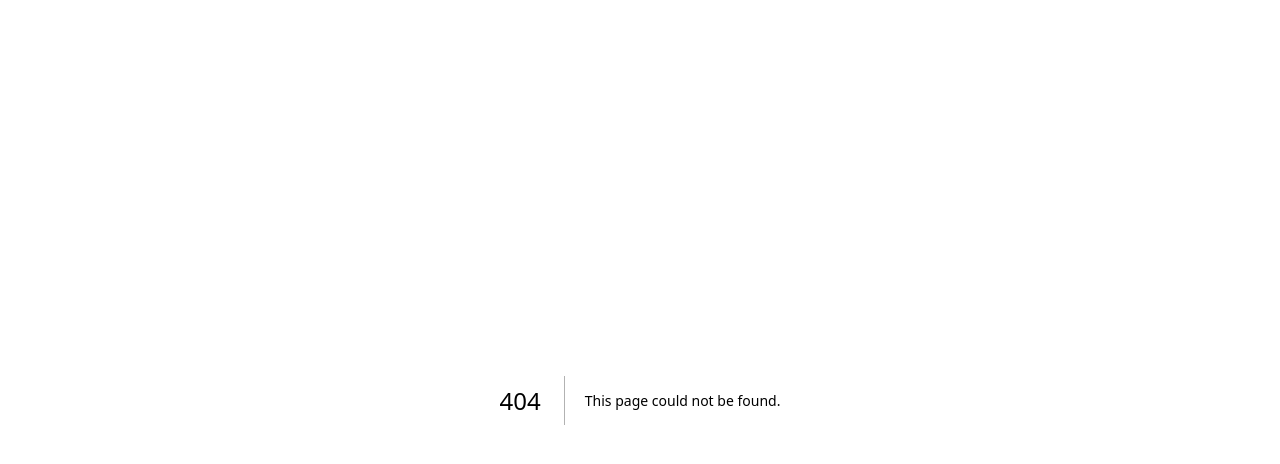
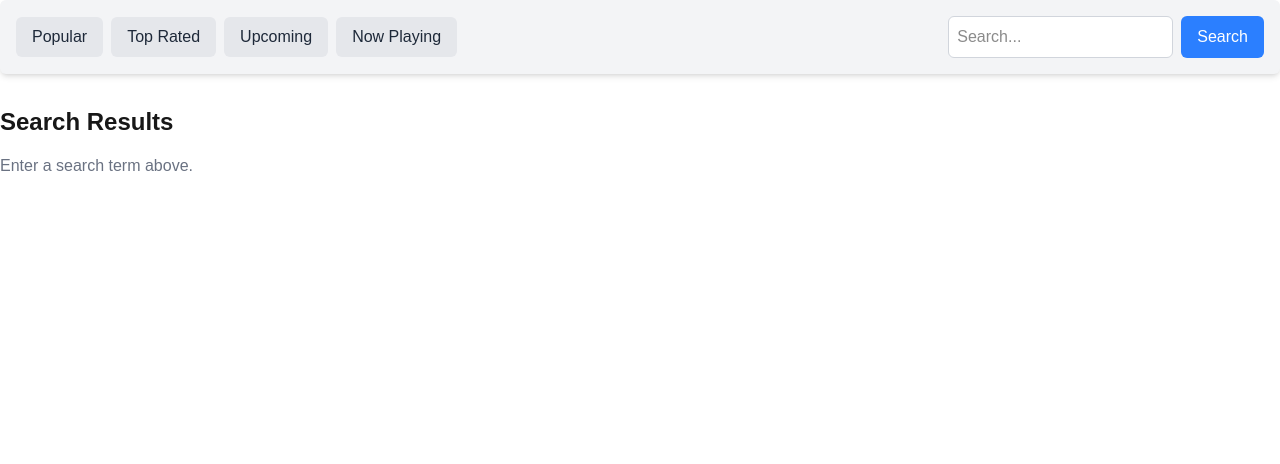
Before and after one commit to anesferatovic/Movie-Explorer, a Next.js app: page /search in a window 1280 px wide. Before the commit this address had no page. Shown: the top 464 px of the page. Built offline with nearby package versions, Linux system fonts and the light colour scheme.

Commit message:
feat: add router and search functionality

```diff
--- /dev/null
+++ b/src/app/components/MainNav.tsx
@@ -0,0 +1,59 @@
+'use client';
+
+import Link from 'next/link';
+import { useRouter, usePathname, useSearchParams } from 'next/navigation';
+import React, { useState } from 'react';
+
+const navLinks = [
+  { href: '/popular', label: 'Popular' },
+  { href: '/top-rated', label: 'Top Rated' },
+  { href: '/upcoming', label: 'Upcoming' },
+  { href: '/now-playing', label: 'Now Playing' },
+];
+
+export default function MainNav() {
+  const pathname = usePathname();
+  const router = useRouter();
+  const searchParams = useSearchParams();
+  const [input, setInput] = useState(searchParams.get('q') || '');
+
+  const handleSearch = (e: React.FormEvent) => {
+    e.preventDefault();
+    if (input.trim()) {
+      router.push(`/search?q=${encodeURIComponent(input.trim())}`);
+    }
+  };
+
+  return (
+    <nav className="flex items-center gap-2 bg-gray-100 p-4 rounded-md shadow-md mb-8">
+      {navLinks.map((link) => (
+        <Link
+          key={link.href}
+          href={link.href}
+          className={`px-4 py-2 rounded-md font-medium ${
+            pathname === link.href
+              ? 'bg-blue-500 text-white'
+              : 'bg-gray-200 text-gray-800 hover:bg-blue-100'
+          }`}
+        >
+          {link.label}
+        </Link>
+      ))}
+      <form onSubmit={handleSearch} className="ml-auto flex gap-2">
+        <input
+          type="text"
+          placeholder="Search..."
+          value={input}
+          onChange={(e) => setInput(e.target.value)}
+          className="p-2 border border-gray-300 rounded-md bg-white"
+        />
+        <button
+          type="submit"
+          className="px-4 py-2 bg-blue-500 text-white rounded-md hover:bg-blue-600"
+        >
+          Search
+        </button>
+      </form>
+    </nav>
+  );
+}
--- /dev/null
+++ b/src/app/components/SearchBar.tsx
@@ -0,0 +1,38 @@
+import React, { useState } from 'react';
+
+interface SearchBarProps {
+  onSearch: (query: string) => void;
+  initialValue?: string;
+}
+
+const SearchBar: React.FC<SearchBarProps> = ({
+  onSearch,
+  initialValue = '',
+}) => {
+  const [input, setInput] = useState(initialValue);
+
+  const handleSubmit = (e: React.FormEvent) => {
+    e.preventDefault();
+    onSearch(input.trim());
+  };
+
+  return (
+    <form onSubmit={handleSubmit} className="mb-6 flex gap-2">
+      <input
+        type="text"
+        placeholder="Search movies..."
+        value={input}
+        onChange={(e) => setInput(e.target.value)}
+        className="flex-1 p-2 border border-gray-300 rounded-md shadow-sm focus:ring-blue-500 focus:border-blue-500"
+      />
+      <button
+        type="submit"
+        className="px-4 py-2 bg-blue-500 text-white rounded-md hover:bg-blue-600"
+      >
+        Search
+      </button>
+    </form>
+  );
+};
+
+export default SearchBar;
--- a/src/app/layout.tsx
+++ b/src/app/layout.tsx
@@ -1,6 +1,7 @@
 import type { Metadata } from 'next';
 import { Geist, Geist_Mono } from 'next/font/google';
 import './globals.css';
+import MainNav from './components/MainNav';
 
 const geistSans = Geist({
   variable: '--font-geist-sans',
@@ -27,6 +28,7 @@ export default function RootLayout({
       <body
         className={`${geistSans.variable} ${geistMono.variable} antialiased`}
       >
+        <MainNav />
         {children}
       </body>
     </html>
--- /dev/null
+++ b/src/app/now-playing/page.tsx
@@ -0,0 +1,28 @@
+'use client';
+
+import React, { useState } from 'react';
+import MovieList from '../components/MovieList';
+import Pagination from '../components/Pagination';
+import { useNowPlayingMovies } from '../../lib/hooks/useNowPlayingMovies';
+
+export default function NowPlayingPage() {
+  const [page, setPage] = useState(1);
+  const { movies, error, totalPages } = useNowPlayingMovies(page);
+
+  return (
+    <main>
+      {error ? (
+        <p className="text-red-500">{error}</p>
+      ) : (
+        <>
+          <MovieList movies={movies} />
+          <Pagination
+            currentPage={page}
+            totalPages={totalPages}
+            onPageChange={setPage}
+          />
+        </>
+      )}
+    </main>
+  );
+}
--- a/src/app/page.tsx
+++ b/src/app/page.tsx
@@ -1,53 +1,12 @@
 'use client';
 
-import React, { useState } from 'react';
-import MovieList from './components/MovieList';
-import Pagination from './components/Pagination';
-import MovieFilters from './components/MovieFilters';
-import MovieCategories from './components/MovieCategories';
-import { useMovies } from '../lib/hooks/useMovies';
+import { useEffect } from 'react';
+import { useRouter } from 'next/navigation';
 
 export default function Home() {
-  const [currentPage, setCurrentPage] = useState(1);
-  const [selectedGenres, setSelectedGenres] = useState<number[]>([]);
-  const [year, setYear] = useState<number | null>(null);
-  const [selectedCategory, setSelectedCategory] = useState<number>(1);
-
-  const { movies, error, totalPages } = useMovies({
-    category: selectedCategory,
-    page: currentPage,
-    genres: selectedGenres,
-    year,
-  });
-
-  return (
-    <div className="min-h-screen p-8 pb-20 sm:p-20 font-[family-name:var(--font-geist-sans)]">
-      <header className="mb-8">
-        <h1 className="text-2xl font-bold">Movie Explorer</h1>
-      </header>
-      <main>
-        <MovieCategories onCategorySelect={setSelectedCategory} />
-        {selectedCategory === 1 && (
-          <MovieFilters
-            selectedGenres={selectedGenres}
-            onGenreChange={setSelectedGenres}
-            year={year}
-            onYearChange={setYear}
-          />
-        )}
-        {error ? (
-          <p className="text-red-500">{error}</p>
-        ) : (
-          <>
-            <MovieList movies={movies} />
-            <Pagination
-              currentPage={currentPage}
-              totalPages={totalPages}
-              onPageChange={setCurrentPage}
-            />
-          </>
-        )}
-      </main>
-    </div>
-  );
+  const router = useRouter();
+  useEffect(() => {
+    router.replace('/popular');
+  }, [router]);
+  return null;
 }
--- /dev/null
+++ b/src/app/popular/page.tsx
@@ -0,0 +1,42 @@
+'use client';
+
+import React, { useState } from 'react';
+import MovieList from '../components/MovieList';
+import Pagination from '../components/Pagination';
+import MovieFilters from '../components/MovieFilters';
+import { usePopularMovies } from '../../lib/hooks/usePopularMovies';
+
+export default function PopularPage() {
+  const [page, setPage] = useState(1);
+  const [selectedGenres, setSelectedGenres] = useState<number[]>([]);
+  const [year, setYear] = useState<number | null>(null);
+
+  const { movies, error, totalPages } = usePopularMovies(
+    page,
+    selectedGenres,
+    year
+  );
+
+  return (
+    <main>
+      <MovieFilters
+        selectedGenres={selectedGenres}
+        onGenreChange={setSelectedGenres}
+        year={year}
+        onYearChange={setYear}
+      />
+      {error ? (
+        <p className="text-red-500">{error}</p>
+      ) : (
+        <>
+          <MovieList movies={movies} />
+          <Pagination
+            currentPage={page}
+            totalPages={totalPages}
+            onPageChange={setPage}
+          />
+        </>
+      )}
+    </main>
+  );
+}
--- /dev/null
+++ b/src/app/search/page.tsx
@@ -0,0 +1,55 @@
+'use client';
+
+import React, { useEffect, useState } from 'react';
+import { useSearchParams } from 'next/navigation';
+import MovieList from '../components/MovieList';
+import Pagination from '../components/Pagination';
+import { useSearchMovies } from '../../lib/hooks/useSearchMovies';
+
+export default function SearchPage() {
+  const searchParams = useSearchParams();
+  const query = searchParams.get('q') || '';
+  const [page, setPage] = useState(1);
+  const [result, setResult] = useState<{
+    movies: any[];
+    totalPages: number;
+    error: string | null;
+  }>({ movies: [], totalPages: 0, error: null });
+
+  useEffect(() => {
+    setPage(1);
+  }, [query]);
+
+  useEffect(() => {
+    if (query) {
+      (async () => {
+        const res = await useSearchMovies(query, page);
+        setResult({
+          movies: res.movies,
+          totalPages: res.totalPages,
+          error: res.error,
+        });
+      })();
+    }
+  }, [query, page]);
+
+  return (
+    <main>
+      <h1 className="text-2xl font-bold mb-4">Search Results</h1>
+      {!query ? (
+        <p className="text-gray-500">Enter a search term above.</p>
+      ) : result.error ? (
+        <p className="text-red-500">{result.error}</p>
+      ) : (
+        <>
+          <MovieList movies={result.movies} />
+          <Pagination
+            currentPage={page}
+            totalPages={result.totalPages}
+            onPageChange={setPage}
+          />
+        </>
+      )}
+    </main>
+  );
+}
--- /dev/null
+++ b/src/app/top-rated/page.tsx
@@ -0,0 +1,28 @@
+'use client';
+
+import React, { useState } from 'react';
+import MovieList from '../components/MovieList';
+import Pagination from '../components/Pagination';
+import { useTopRatedMovies } from '../../lib/hooks/useTopRatedMovies';
+
+export default function TopRatedPage() {
+  const [page, setPage] = useState(1);
+  const { movies, error, totalPages } = useTopRatedMovies(page);
+
+  return (
+    <main>
+      {error ? (
+        <p className="text-red-500">{error}</p>
+      ) : (
+        <>
+          <MovieList movies={movies} />
+          <Pagination
+            currentPage={page}
+            totalPages={totalPages}
+            onPageChange={setPage}
+          />
+        </>
+      )}
+    </main>
+  );
+}
--- /dev/null
+++ b/src/app/upcoming/page.tsx
@@ -0,0 +1,28 @@
+'use client';
+
+import React, { useState } from 'react';
+import MovieList from '../components/MovieList';
+import Pagination from '../components/Pagination';
+import { useUpcomingMovies } from '../../lib/hooks/useUpcomingMovies';
+
+export default function UpcomingPage() {
+  const [page, setPage] = useState(1);
+  const { movies, error, totalPages } = useUpcomingMovies(page);
+
+  return (
+    <main>
+      {error ? (
+        <p className="text-red-500">{error}</p>
+      ) : (
+        <>
+          <MovieList movies={movies} />
+          <Pagination
+            currentPage={page}
+            totalPages={totalPages}
+            onPageChange={setPage}
+          />
+        </>
+      )}
+    </main>
+  );
+}
--- /dev/null
+++ b/src/lib/api/searchMovies.ts
@@ -0,0 +1,16 @@
+import { API_BASE_URL, API_KEY, MovieResponse } from './utils';
+
+export async function searchMovies(
+  query: string,
+  page: number = 1
+): Promise<MovieResponse> {
+  const response = await fetch(
+    `${API_BASE_URL}/search/movie?api_key=${API_KEY}&query=${encodeURIComponent(
+      query
+    )}&page=${page}`
+  );
+  if (!response.ok) {
+    throw new Error('Failed to search movies');
+  }
+  return response.json();
+}
--- /dev/null
+++ b/src/lib/hooks/useSearchMovies.ts
@@ -0,0 +1,14 @@
+import { searchMovies } from '../api/searchMovies';
+import { Movie } from '../api/utils';
+
+export async function useSearchMovies(query: string, page: number) {
+  if (!query) {
+    return { movies: [], totalPages: 0, error: null };
+  }
+  try {
+    const data = await searchMovies(query, page);
+    return { movies: data.results, totalPages: data.total_pages, error: null };
+  } catch {
+    return { movies: [], totalPages: 0, error: 'Failed to search movies.' };
+  }
+}
```
